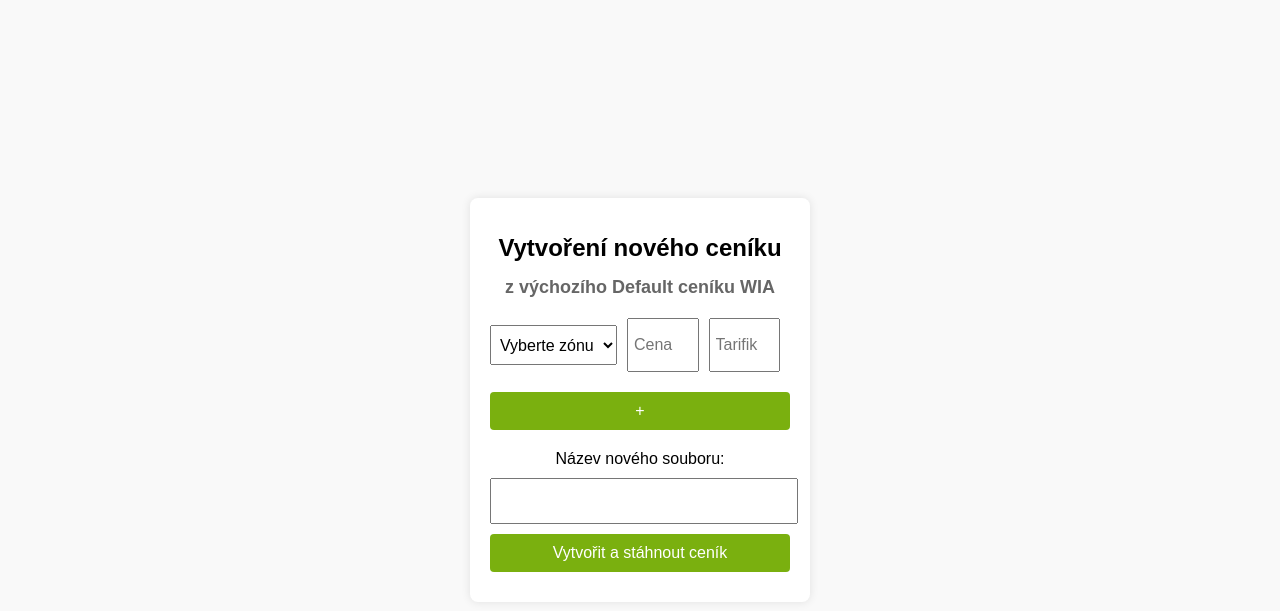
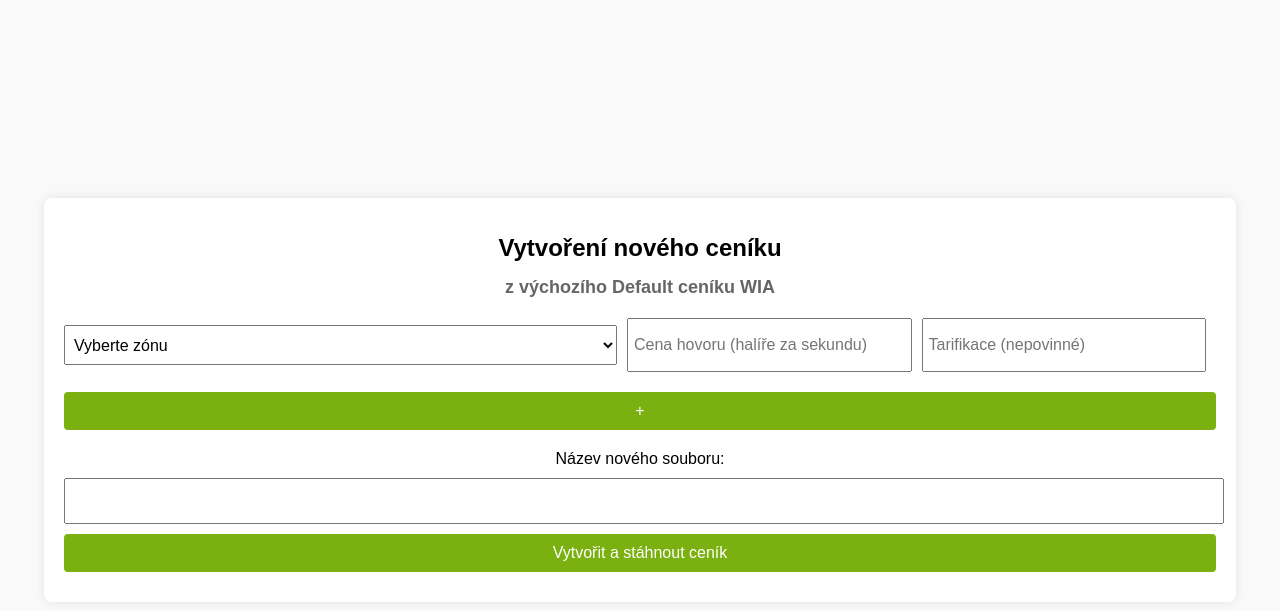
Before and after one commit to zdendael/sws_ceniky, a Flask app: page / in a window 1280 px wide. Shown: the top 611 px of the page. Run offline with Flask 3, Linux system fonts and the light colour scheme.

Commit message:
Update index.html

```diff
--- a/templates/index.html
+++ b/templates/index.html
@@ -9,7 +9,8 @@
             background-color: #f9f9f9;
         }
         .container {
-            max-width: 1200px; /* Zvýšení šířky formuláře */
+            width: 90%; /* Zvýšení šířky kontejneru */
+            max-width: 1200px; /* Maximální šířka */
             margin: 50px auto;
             background-color: white;
             padding: 20px;
@@ -120,7 +121,7 @@
             </div>
             <button type="button" class="add-button" onclick="addZone()">+</button>
             <label for="nazev_noveho_souboru">Název nového souboru:</label>
-            <input type="text" id="nazev_noveho_souboru" name="nazev_noveho_souboru" required style="height: 40px;">
+            <input type="text" id="nazev_noveho_souboru" name="nazev_noveho_souboru" required style="height: 40px; width: 100%;">
             <button type="submit">Vytvořit a stáhnout ceník</button>
         </form>
     </div>
```
